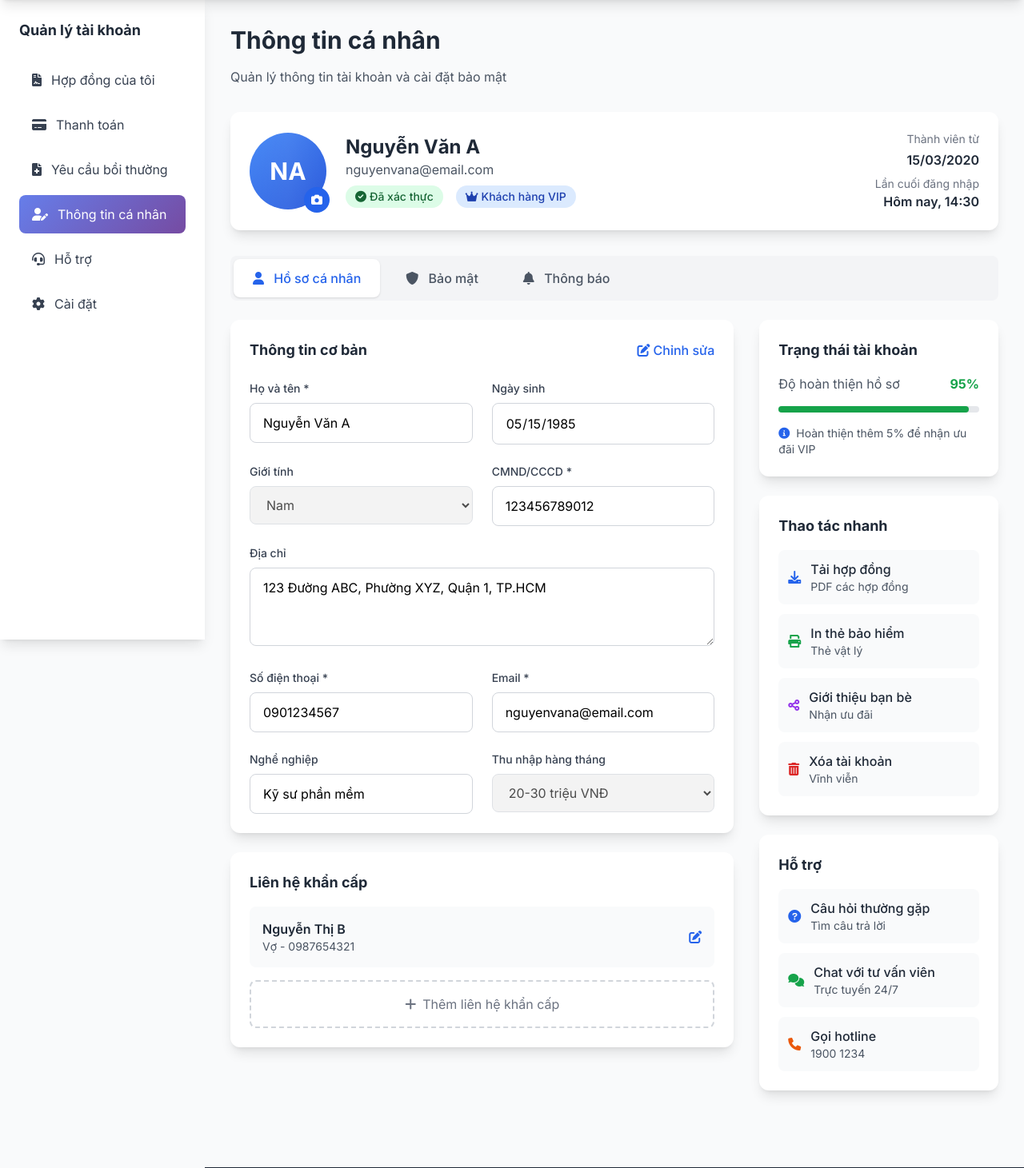
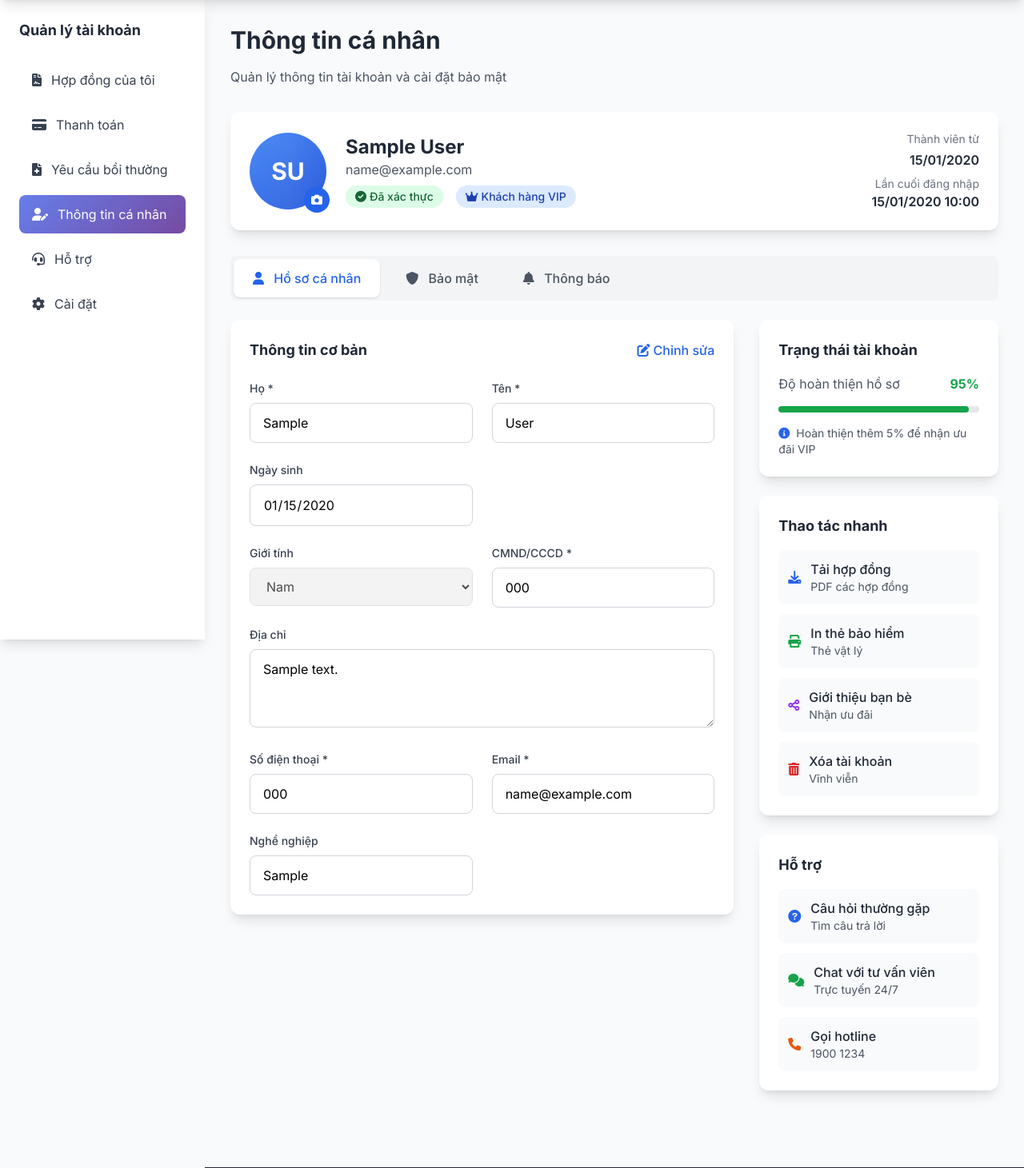
Before and after one commit to Phuctbtv/Duan_Project1, a Django app: page /profile/ in a window 1280 px wide. Shown: the part 72-1533 px from the top of the page at 80% size. Run offline with Django 5.2, Linux system fonts and the light colour scheme; a user stored in the database is signed in; tables that the repository leaves empty hold one stand-in row (values such as "Sample post"); parts of the project's set-up code (start-up, migrations or seed data) failed here and were passed over; some libraries are stand-ins or nearby versions.

Commit message:
update_profile

```diff
--- /dev/null
+++ b/insurance_app/static/js/contract_management.js
@@ -0,0 +1,186 @@
+
+        function switchTab(tabName) {
+            // Hide all tab contents
+            document.querySelectorAll('.tab-content').forEach(tab => {
+                tab.style.display = 'none';
+            });
+
+            // Remove active class from all tab buttons
+            document.querySelectorAll('.tab-button').forEach(btn => {
+                btn.className = btn.className.replace('tab-active', 'tab-inactive');
+            });
+
+            // Show selected tab content
+            document.getElementById(tabName + 'Tab').style.display = 'block';
+
+            // Add active class to clicked tab button
+            event.target.className = event.target.className.replace('tab-inactive', 'tab-active');
+        }
+
+        function editProfile() {
+            // Enable form fields
+            const form = document.querySelector('#profileTab form');
+            const inputs = form.querySelectorAll('input, select, textarea');
+            inputs.forEach(input => {
+                input.removeAttribute('readonly');
+                input.removeAttribute('disabled');
+            });
+
+            // Show edit buttons
+            document.getElementById('editButtons').style.display = 'flex';
+
+            // Change edit button text
+            event.target.innerHTML = '<i class="fas fa-times mr-1"></i>Hủy chỉnh sửa';
+            event.target.onclick = cancelEdit;
+        }
+
+        function cancelEdit() {
+            // Disable form fields
+            const form = document.querySelector('#profileTab form');
+            const inputs = form.querySelectorAll('input, select, textarea');
+            inputs.forEach(input => {
+                input.setAttribute('readonly', '');
+                if (input.tagName === 'SELECT') {
+                    input.setAttribute('disabled', '');
+                }
+            });
+
+            // Hide edit buttons
+            document.getElementById('editButtons').style.display = 'none';
+
+            // Reset edit button
+            const editBtn = document.querySelector('#profileTab .text-blue-600');
+            editBtn.innerHTML = '<i class="fas fa-edit mr-1"></i>Chỉnh sửa';
+            editBtn.onclick = editProfile;
+        }
+
+        function saveProfile() {
+            // Simulate saving
+            const saveBtn = event.target;
+            const originalText = saveBtn.innerHTML;
+            saveBtn.innerHTML = '<i class="fas fa-spinner fa-spin mr-2"></i>Đang lưu...';
+            saveBtn.disabled = true;
+
+            setTimeout(() => {
+                alert('✅ Cập nhật thông tin thành công!');
+                cancelEdit();
+                saveBtn.innerHTML = originalText;
+                saveBtn.disabled = false;
+            }, 1500);
+        }
+
+        function changeAvatar() {
+            alert('📷 Chức năng thay đổi ảnh đại diện sẽ được cập nhật sớm!');
+        }
+
+        function changePassword() {
+            const currentPassword = document.querySelector('#securityTab input[type="password"]:nth-of-type(1)').value;
+            const newPassword = document.querySelector('#securityTab input[type="password"]:nth-of-type(2)').value;
+            const confirmPassword = document.querySelector('#securityTab input[type="password"]:nth-of-type(3)').value;
+
+            if (!currentPassword || !newPassword || !confirmPassword) {
+                alert('❌ Vui lòng điền đầy đủ thông tin!');
+                return;
+            }
+
+            if (newPassword !== confirmPassword) {
+                alert('❌ Mật khẩu xác nhận không khớp!');
+                return;
+            }
+
+            if (newPassword.length < 8) {
+                alert('❌ Mật khẩu phải có ít nhất 8 ký tự!');
+                return;
+            }
+
+            // Simulate password change
+            const btn = event.target;
+            const originalText = btn.innerHTML;
+            btn.innerHTML = '<i class="fas fa-spinner fa-spin mr-2"></i>Đang cập nhật...';
+            btn.disabled = true;
+
+            setTimeout(() => {
+                alert('✅ Đổi mật khẩu thành công!');
+                // Clear form
+                document.querySelectorAll('#securityTab input[type="password"]').forEach(input => {
+                    input.value = '';
+                });
+                btn.innerHTML = originalText;
+                btn.disabled = false;
+            }, 2000);
+        }
+
+        function toggleSwitch(element) {
+            element.classList.toggle('active');
+        }
+
+// Password strength indicator
+document.querySelector('#securityTab input[type="password"]:nth-of-type(2)').addEventListener('input', function(e) {
+    const password = e.target.value;
+    const progressBar = document.querySelector('.progress-bar');
+
+    let strength = 0;
+    if (password.length >= 8) strength += 25;
+    if (/[A-Z]/.test(password)) strength += 25;
+    if (/[0-9]/.test(password)) strength += 25;
+    if (/[^A-Za-z0-9]/.test(password)) strength += 25;
+
+    progressBar.style.width = strength + '%';
+
+    if (strength < 50) {
+        progressBar.style.background = 'linear-gradient(90deg, #ef4444, #dc2626)';
+    } else if (strength < 75) {
+        progressBar.style.background = 'linear-gradient(90deg, #f59e0b, #d97706)';
+    } else {
+        progressBar.style.background = 'linear-gradient(90deg, #10b981, #059669)';
+    }
+});
+
+// Handle button clicks
+document.addEventListener('click', function(e) {
+    const button = e.target.closest('button');
+    if (!button) return;
+
+    const buttonText = button.textContent.trim();
+
+    if (buttonText.includes('Tải hợp đồng')) {
+        alert('📄 Đang tải xuống file PDF hợp đồng...');
+    } else if (buttonText.includes('In thẻ bảo hiểm')) {
+        alert('🖨️ Yêu cầu in thẻ bảo hiểm đã được gửi. Thẻ sẽ được giao trong 3-5 ngày làm việc.');
+    } else if (buttonText.includes('Giới thiệu bạn bè')) {
+        alert('🎁 Mã giới thiệu của bạn: SECURE2024. Chia sẻ để nhận ưu đãi!');
+    } else if (buttonText.includes('Xóa tài khoản')) {
+        if (confirm('⚠️ Bạn có chắc chắn muốn xóa tài khoản? Hành động này không thể hoàn tác!')) {
+            alert('📧 Chúng tôi đã gửi email xác nhận. Vui lòng kiểm tra hộp thư để hoàn tất.');
+        }
+    } else if (buttonText.includes('Câu hỏi thường gặp')) {
+        alert('❓ Chuyển đến trang FAQ...');
+    } else if (buttonText.includes('Chat với tư vấn viên')) {
+        alert('💬 Mở cửa sổ chat với tư vấn viên...');
+    } else if (buttonText.includes('Gọi hotline')) {
+        alert('📞 Đang kết nối với tổng đài 1900 1234...');
+    } else if (buttonText.includes('Đăng xuất tất cả')) {
+        if (confirm('🔐 Bạn có chắc chắn muốn đăng xuất khỏi tất cả thiết bị khác?')) {
+            alert('✅ Đã đăng xuất khỏi tất cả thiết bị khác thành công!');
+        }
+    } else if (buttonText.includes('Đăng xuất') && !buttonText.includes('tất cả')) {
+        alert('📱 Đã đăng xuất khỏi thiết bị Safari trên iPhone!');
+        button.closest('.flex').remove();
+    } else if (buttonText.includes('Lưu cài đặt')) {
+        const btn = button;
+        const originalText = btn.innerHTML;
+        btn.innerHTML = '<i class="fas fa-spinner fa-spin mr-2"></i>Đang lưu...';
+        btn.disabled = true;
+
+        setTimeout(() => {
+            alert('✅ Cài đặt thông báo đã được lưu!');
+            btn.innerHTML = originalText;
+            btn.disabled = false;
+        }, 1500);
+    }
+});
+
+// Notification bell
+document.querySelector('.fa-bell').closest('button').addEventListener('click', function() {
+    alert('🔔 Bạn có 3 thông báo mới:\n• Hợp đồng #SH2024001 sắp đến hạn gia hạn\n• Yêu cầu bồi thường #BC2024003 đã được phê duyệt\n• Khuyến mãi đặc biệt dành cho khách hàng VIP');
+});
--- a/templates/base/trangchu_base.html
+++ b/templates/base/trangchu_base.html
@@ -82,11 +82,11 @@
                     </button>
                     <div class="dropdown-menu absolute right-0 mt-2 w-48 bg-white rounded-lg shadow-lg border border-gray-100 z-50">
                         <div class="py-2">
-                            <a href="#profile"
+                            <a href="{% url 'custom_profile_user' %}"
                                class="block px-4 py-2 text-gray-700 hover:bg-blue-50 hover:text-blue-600 transition">
                                 <i class="fas fa-user mr-2 w-4"></i>Thông tin cá nhân
                             </a>
-                            <a href="{% url 'custom_users_user' %}"
+                            <a href="{% url 'custom_policies_users' %}"
                                class="block px-4 py-2 text-gray-700 hover:bg-blue-50 hover:text-blue-600 transition">
                                 <i class="fas fa-file-contract mr-2 w-4"></i>Quản lí tài khoản
                             </a>
--- a/templates/users/components/profile/profile_header.html
+++ b/templates/users/components/profile/profile_header.html
@@ -1,35 +1,57 @@
 
 <div class="bg-white rounded-xl shadow-lg p-6 mb-8">
     <div class="flex items-center space-x-6">
+        <!-- Avatar -->
         <div class="relative">
             <div class="profile-avatar w-24 h-24 rounded-full flex items-center justify-center text-white text-3xl font-bold cursor-pointer" onclick="changeAvatar()">
-                            NA
+                {% if user.first_name %}
+                    {{ user.first_name|first }}{{ user.last_name|first }}
+                {% else %}
+                    {{ user.username|slice:":2"|upper }}
+                {% endif %}
             </div>
             <button class="absolute -bottom-1 -right-1 w-8 h-8 bg-blue-600 rounded-full flex items-center justify-center text-white hover:bg-blue-700 transition" onclick="changeAvatar()">
                 <i class="fas fa-camera text-sm"></i>
             </button>
         </div>
 
+        <!-- Thông tin cơ bản -->
         <div class="flex-1">
-                        <h2 class="text-2xl font-bold text-gray-800">Nguyễn Văn A</h2>
-                        <p class="text-gray-600 mb-2">nguyenvana@email.com</p>
+            <h2 class="text-2xl font-bold text-gray-800">
+                {{ user.first_name }} {{ user.last_name }}
+            </h2>
+            <p class="text-gray-600 mb-2">{{ user.email }}</p>
+
             <div class="flex items-center space-x-4">
+                {% if user.is_active %}
                     <span class="inline-flex items-center px-3 py-1 rounded-full text-sm font-medium bg-green-100 text-green-800">
                         <i class="fas fa-check-circle mr-1"></i>
                         Đã xác thực
                     </span>
+                {% endif %}
+                {% if user.user_type == "customer" %}
                     <span class="inline-flex items-center px-3 py-1 rounded-full text-sm font-medium bg-blue-100 text-blue-800">
                         <i class="fas fa-crown mr-1"></i>
                         Khách hàng VIP
                     </span>
+                {% endif %}
             </div>
         </div>
 
+        <!-- Thông tin thời gian -->
         <div class="text-right">
             <div class="text-sm text-gray-500 mb-1">Thành viên từ</div>
-                        <div class="font-semibold text-gray-800">15/03/2020</div>
+            <div class="font-semibold text-gray-800">
+                {{ user.date_joined|date:"d/m/Y" }}
+            </div>
             <div class="text-sm text-gray-500 mt-2">Lần cuối đăng nhập</div>
-                        <div class="font-semibold text-gray-800">Hôm nay, 14:30</div>
+            <div class="font-semibold text-gray-800">
+                {% if user.last_login %}
+                    {{ user.last_login|date:"d/m/Y H:i" }}
+                {% else %}
+                    Chưa đăng nhập
+                {% endif %}
             </div>
         </div>
     </div>
+</div>
--- a/templates/users/components/profile/profile_user.html
+++ b/templates/users/components/profile/profile_user.html
@@ -1,105 +1,105 @@
-
 <div id="profileTab" class="tab-content">
     <div class="bg-white rounded-xl shadow-lg p-6 mb-6">
         <div class="flex items-center justify-between mb-6">
             <h3 class="text-lg font-bold text-gray-800">Thông tin cơ bản</h3>
-                                <button class="text-blue-600 hover:text-blue-700 font-medium" ">
+            <button type="button" class="text-blue-600 hover:text-blue-700 font-medium" onclick="editProfile()">
                 <i class="fas fa-edit mr-1"></i>Chỉnh sửa
             </button>
         </div>
 
-                            <form class="space-y-6">
+        <form id="profileForm" class="space-y-6" method="POST" action="{% url 'update_profile' %}">
+            {% csrf_token %}
             <div class="grid md:grid-cols-2 gap-6">
                 <div>
-                                        <label class="block text-sm font-medium text-gray-700 mb-2">Họ và tên *</label>
-                                        <input type="text" value="Nguyễn Văn A" class="w-full px-4 py-3 border border-gray-300 rounded-lg focus:ring-2 focus:ring-blue-500 focus:border-blue-500" readonly>
+                    <label class="block text-sm font-medium text-gray-700 mb-2">Họ *</label>
+                    <input type="text" name="first_name" value="{{ user.first_name }}"
+                           class="w-full px-4 py-3 border border-gray-300 rounded-lg focus:ring-2
+                                  focus:ring-blue-500 focus:border-blue-500"
+                           readonly>
+                </div>
+                <div>
+                    <label class="block text-sm font-medium text-gray-700 mb-2">Tên *</label>
+                    <input type="text" name="last_name" value="{{ user.last_name }}"
+                           class="w-full px-4 py-3 border border-gray-300 rounded-lg focus:ring-2
+                                  focus:ring-blue-500 focus:border-blue-500"
+                           readonly>
                 </div>
 
                 <div>
                     <label class="block text-sm font-medium text-gray-700 mb-2">Ngày sinh</label>
-                                        <input type="date" value="1985-05-15" class="w-full px-4 py-3 border border-gray-300 rounded-lg focus:ring-2 focus:ring-blue-500 focus:border-blue-500" readonly>
+                    <input type="date" name="date_of_birth" value="{{ user.date_of_birth|date:'Y-m-d' }}"
+                           class="w-full px-4 py-3 border border-gray-300 rounded-lg focus:ring-2
+                                  focus:ring-blue-500 focus:border-blue-500"
+                           readonly>
                 </div>
             </div>
 
             <div class="grid md:grid-cols-2 gap-6">
                 <div>
                      <label class="block text-sm font-medium text-gray-700 mb-2">Giới tính</label>
-                                        <select class="w-full px-4 py-3 border border-gray-300 rounded-lg focus:ring-2 focus:ring-blue-500 focus:border-blue-500" disabled>
-                                            <option value="male" selected>Nam</option>
-                                            <option value="female">Nữ</option>
-                                            <option value="other">Khác</option>
+                        <select name="gender" class="w-full px-4 py-3 border border-gray-300 rounded-lg" disabled>
+                            <option value="male" {% if user.customer.gender == "male" %}selected{% endif %}>Nam</option>
+                            <option value="female" {% if user.customer.gender == "female" %}selected{% endif %}>Nữ</option>
                         </select>
+
                 </div>
+
 
                 <div>
                     <label class="block text-sm font-medium text-gray-700 mb-2">CMND/CCCD *</label>
-                                        <input type="text" value="123456789012" class="w-full px-4 py-3 border border-gray-300 rounded-lg focus:ring-2 focus:ring-blue-500 focus:border-blue-500" readonly>
+                    <input type="text" name="id_card_number" value="{{ user.customer.id_card_number }}"
+                           class="w-full px-4 py-3 border border-gray-300 rounded-lg focus:ring-2
+                                  focus:ring-blue-500 focus:border-blue-500"
+                           readonly>
                 </div>
             </div>
 
             <div>
                 <label class="block text-sm font-medium text-gray-700 mb-2">Địa chỉ</label>
-                                    <textarea rows="3" class="w-full px-4 py-3 border border-gray-300 rounded-lg focus:ring-2 focus:ring-blue-500 focus:border-blue-500" readonly>123 Đường ABC, Phường XYZ, Quận 1, TP.HCM</textarea>
+                <textarea name="address" rows="3"
+                          class="w-full px-4 py-3 border border-gray-300 rounded-lg focus:ring-2
+                                 focus:ring-blue-500 focus:border-blue-500"
+                          readonly>{{ user.address }}</textarea>
             </div>
 
             <div class="grid md:grid-cols-2 gap-6">
                 <div>
                     <label class="block text-sm font-medium text-gray-700 mb-2">Số điện thoại *</label>
-                                        <input type="tel" value="0901234567" class="w-full px-4 py-3 border border-gray-300 rounded-lg focus:ring-2 focus:ring-blue-500 focus:border-blue-500" readonly>
+                    <input type="tel" name="phone_number" value="{{ user.phone_number }}"
+                           class="w-full px-4 py-3 border border-gray-300 rounded-lg focus:ring-2
+                                  focus:ring-blue-500 focus:border-blue-500"
+                           readonly>
                 </div>
 
                 <div>
                     <label class="block text-sm font-medium text-gray-700 mb-2">Email *</label>
-                                        <input type="email" value="nguyenvana@email.com" class="w-full px-4 py-3 border border-gray-300 rounded-lg focus:ring-2 focus:ring-blue-500 focus:border-blue-500" readonly>
+                    <input type="email" name="email" value="{{ user.email }}"
+                           class="w-full px-4 py-3 border border-gray-300 rounded-lg focus:ring-2
+                                  focus:ring-blue-500 focus:border-blue-500"
+                           readonly>
                 </div>
             </div>
 
             <div class="grid md:grid-cols-2 gap-6">
                 <div>
                     <label class="block text-sm font-medium text-gray-700 mb-2">Nghề nghiệp</label>
-                                        <input type="text" value="Kỹ sư phần mềm" class="w-full px-4 py-3 border border-gray-300 rounded-lg focus:ring-2 focus:ring-blue-500 focus:border-blue-500" readonly>
+                    <input type="text" name="job" value="{{ user.customer.job }}"
+                           class="w-full px-4 py-3 border border-gray-300 rounded-lg focus:ring-2
+                                  focus:ring-blue-500 focus:border-blue-500"
+                           readonly>
                 </div>
 
-                                    <div>
-                                        <label class="block text-sm font-medium text-gray-700 mb-2">Thu nhập hàng tháng</label>
-                                        <select class="w-full px-4 py-3 border border-gray-300 rounded-lg focus:ring-2 focus:ring-blue-500 focus:border-blue-500" disabled>
-                                            <option value="20-30" selected>20-30 triệu VNĐ</option>
-                                            <option value="10-20">10-20 triệu VNĐ</option>
-                                            <option value="30-50">30-50 triệu VNĐ</option>
-                                            <option value="50+">Trên 50 triệu VNĐ</option>
-                                        </select>
-                                    </div>
+
             </div>
 
             <div id="editButtons" class="flex justify-end space-x-4" style="display: none;">
                 <button type="button" class="px-6 py-3 border border-gray-300 text-gray-700 rounded-lg hover:bg-gray-50 transition" onclick="cancelEdit()">
                     Hủy
                 </button>
-                                    <button type="button" class="px-6 py-3 bg-blue-600 text-white rounded-lg hover:bg-blue-700 transition" onclick="saveProfile()">
+                <button type="submit" class="px-6 py-3 bg-blue-600 text-white rounded-lg hover:bg-blue-700 transition">
                     <i class="fas fa-save mr-2"></i>Lưu thay đổi
                 </button>
             </div>
         </form>
     </div>
-
-                        <!-- Emergency Contact -->
-                        <div class="bg-white rounded-xl shadow-lg p-6">
-                            <h3 class="text-lg font-bold text-gray-800 mb-4">Liên hệ khẩn cấp</h3>
-
-                            <div class="space-y-4">
-                                <div class="flex items-center justify-between p-4 bg-gray-50 rounded-lg">
-                                    <div>
-                                        <div class="font-semibold text-gray-800">Nguyễn Thị B</div>
-                                        <div class="text-sm text-gray-600">Vợ - 0987654321</div>
 </div>
-                                    <button class="text-blue-600 hover:text-blue-700">
-                                        <i class="fas fa-edit"></i>
-                                    </button>
-                                </div>
-
-                                <button class="w-full p-4 border-2 border-dashed border-gray-300 rounded-lg text-gray-500 hover:border-blue-500 hover:text-blue-600 transition">
-                                    <i class="fas fa-plus mr-2"></i>Thêm liên hệ khẩn cấp
-                                </button>
-                            </div>
-                        </div>
-                    </div>
--- a/templates/users/quanlytaikhoan.html
+++ b/templates/users/quanlytaikhoan.html
@@ -11,8 +11,6 @@
     {% endblock users %}
         </div>
 </div>
-
-
 
 <!-- Contract Detail Modal -->
 <div id="contractModal" class="fixed inset-0 bg-black bg-opacity-50 z-50 hidden">
--- a/users/urls.py
+++ b/users/urls.py
@@ -1,6 +1,7 @@
 from django.urls import path
 from django.contrib.auth import views as auth_views
-from users.views import trangchu, login_view, register_view, custom_users_admin, custom_users_user, profile_view
+from users.views import trangchu, login_view, register_view, custom_users_admin, custom_users_user, profile_view, \
+    update_profile
 
 urlpatterns = [
     path("", trangchu, name="trangchu"),
@@ -10,4 +11,5 @@ urlpatterns = [
     path("quanlytaikhoan/",custom_users_user , name="custom_users_user"),
     path("custom_user/", custom_users_admin, name="custom_users_admin"),
     path("profile/",profile_view, name="custom_profile_user"),
+    path("profile/update_profile",update_profile, name="update_profile"),
 ]
--- a/users/views.py
+++ b/users/views.py
@@ -1,3 +1,4 @@
+from django.contrib.auth.decorators import login_required
 from django.shortcuts import render, redirect
 from django.contrib.auth import login, authenticate
 from django.contrib import messages
@@ -6,7 +7,7 @@ from django.contrib.auth.forms import AuthenticationForm
 
 from users.decorators import user_required
 from users.forms.RegisterForm import RegisterForm
-from users.models import User
+from users.models import User, Customer
 
 
 def trangchu(request):
@@ -20,7 +21,7 @@ def register_view(request):
         if form.is_valid():
             user = form.save()
 
-            # Xác thực lại user để Django gắn backend
+
             raw_password = form.cleaned_data.get("password1")
             user = authenticate(username=user.username, password=raw_password)
 
@@ -95,3 +96,26 @@ def profile_view(request):
         "active_tab": tab
     }
     return render(request, "users/profile_user.html", context)
+@login_required
+def update_profile(request):
+    if request.method == "POST":
+        user = request.user
+        # Cập nhật thông tin user
+        user.first_name = request.POST.get("first_name")
+        user.last_name = request.POST.get("last_name")
+        user.email = request.POST.get("email")
+        user.phone_number = request.POST.get("phone_number")
+        user.address = request.POST.get("address")
+        user.date_of_birth = request.POST.get("date_of_birth")
+        user.save()
+
+        # Cập nhật hoặc tạo Customer
+        customer, created = Customer.objects.get_or_create(user=user)
+        customer.gender = request.POST.get("gender")
+        customer.id_card_number = request.POST.get("id_card_number")
+        customer.job = request.POST.get("job")
+        customer.save()
+
+        return redirect("custom_profile_user")
+
+    return redirect("custom_profile_user")
```
Also changed, not shown: users/models.py (+9 -0 lines). Lines whose indentation alone changed are shown as unchanged.
